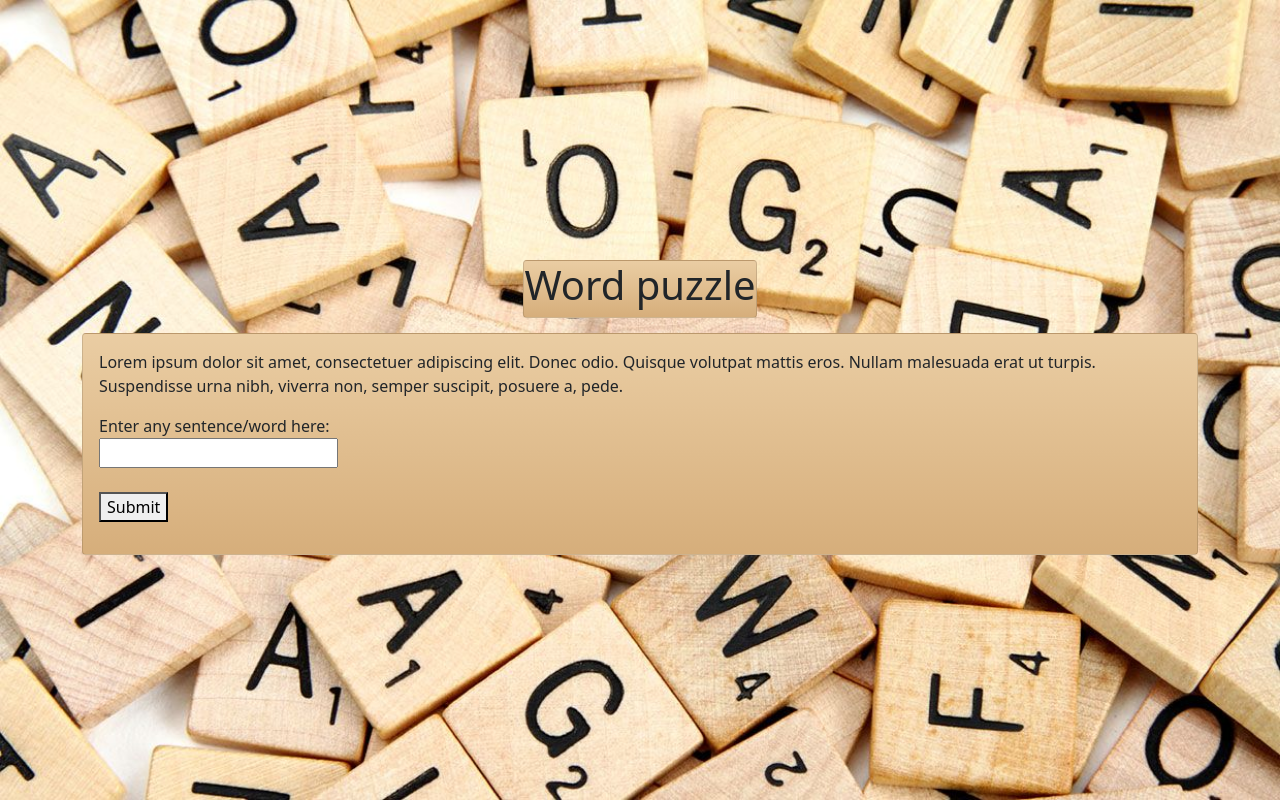
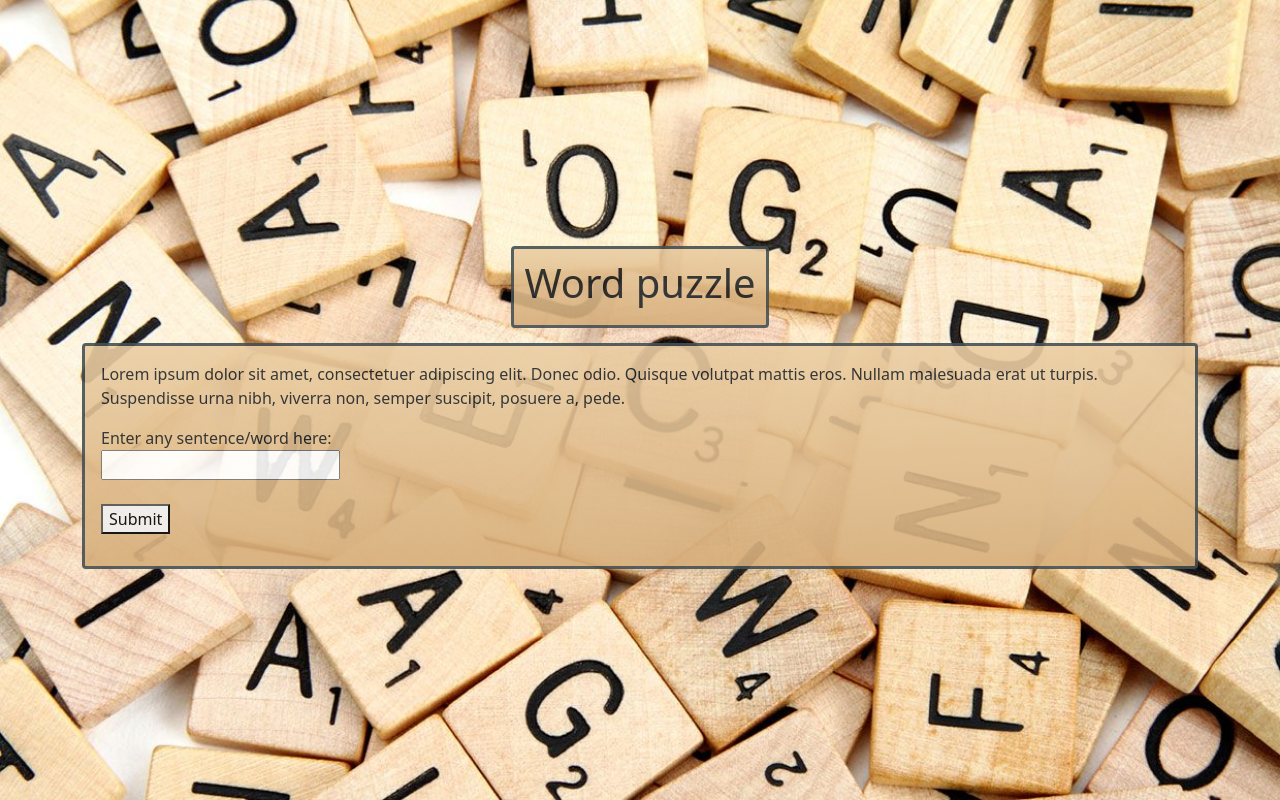
Before and after one commit to soilapertet/word-puzzle, a plain HTML site: page index.html in a window 1280 px wide. Drawn offline with Linux system fonts and the light colour scheme.

Commit message:
Add style effects to card components

```diff
--- a/css/puzzle.css
+++ b/css/puzzle.css
@@ -2,6 +2,12 @@
 {
   margin-top: 15px;
   background-image:linear-gradient(to bottom, #eacda3, #d6ae7b);
+  border: 3px solid #455054;
+  opacity: 0.9;
+}
+.card-heading
+{
+  padding: 10px;
 }
 body
 {
```
